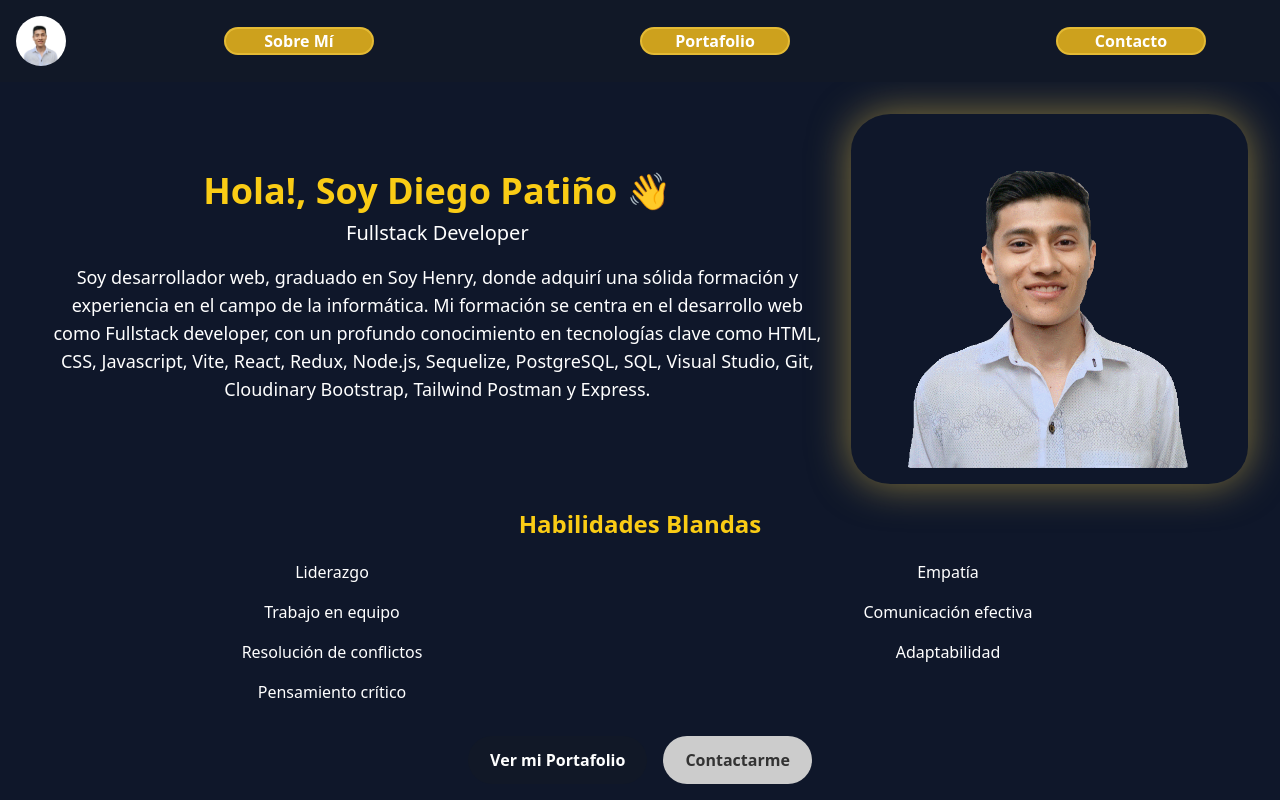
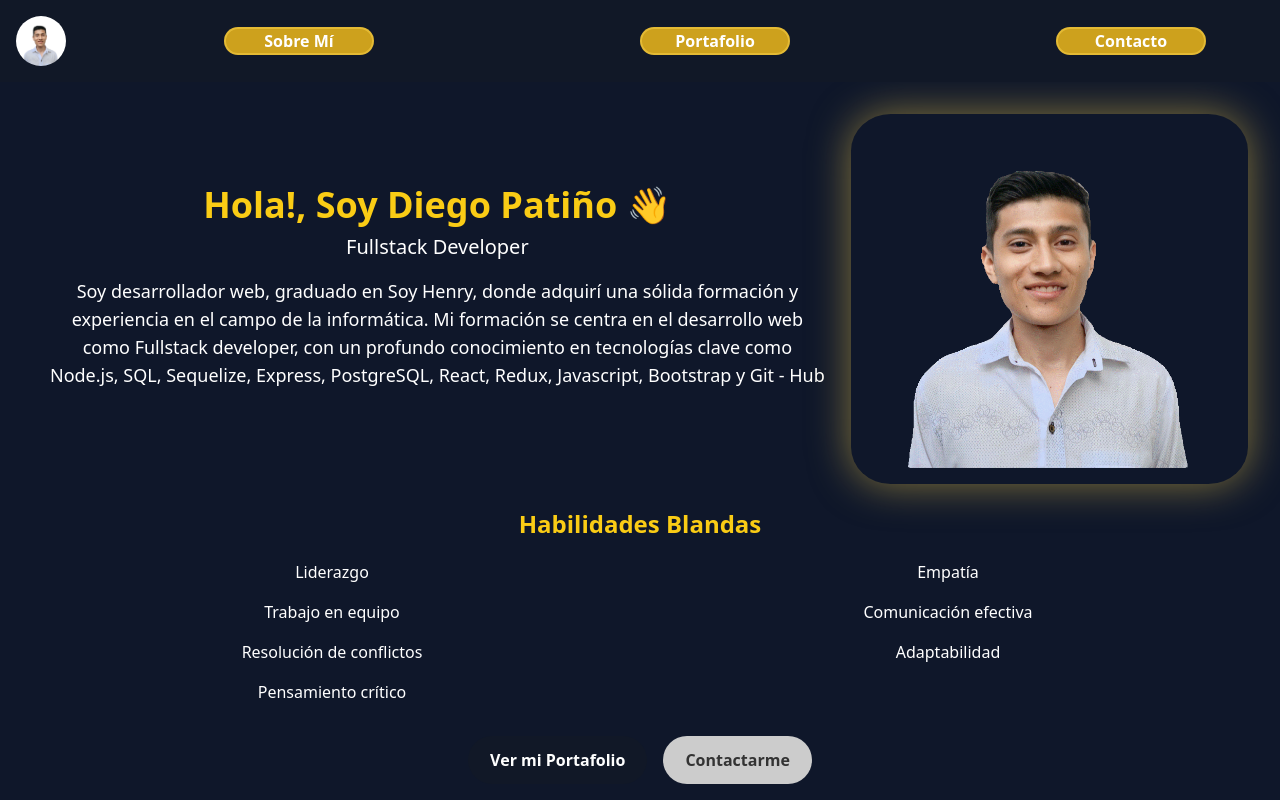
Before and after one commit to duvan321/Portafolio, a React (Vite) app in the folder client/: page / in a window 1280 px wide. Shown: the top 800 px of the page. Built offline with nearby package versions, Linux system fonts and the light colour scheme.

Commit message:
subiendo un nuevo proyecto

```diff
--- a/client/src/components/Inicio.jsx
+++ b/client/src/components/Inicio.jsx
@@ -26,10 +26,9 @@ function Inicio() {
             Soy desarrollador web, graduado en Soy Henry, donde adquirí una
             sólida formación y experiencia en el campo de la informática. Mi
             formación se centra en el desarrollo web como Fullstack developer,
-            con un profundo conocimiento en tecnologías clave como HTML, CSS,
-            Javascript, Vite, React, Redux, Node.js, Sequelize, PostgreSQL, SQL,
-            Visual Studio, Git, Cloudinary Bootstrap, Tailwind Postman y
-            Express.
+            con un profundo conocimiento en tecnologías clave como Node.js, SQL,
+            Sequelize, Express, PostgreSQL, React, Redux, Javascript, Bootstrap
+            y Git - Hub
           </p>
         </div>
         <div className=" md:w-1/3 ml-6  flex justify-center items-center  custom-shadow-yellow">
```
Also changed, not shown: 1 other file (tests, documents, lock files or other folders).
